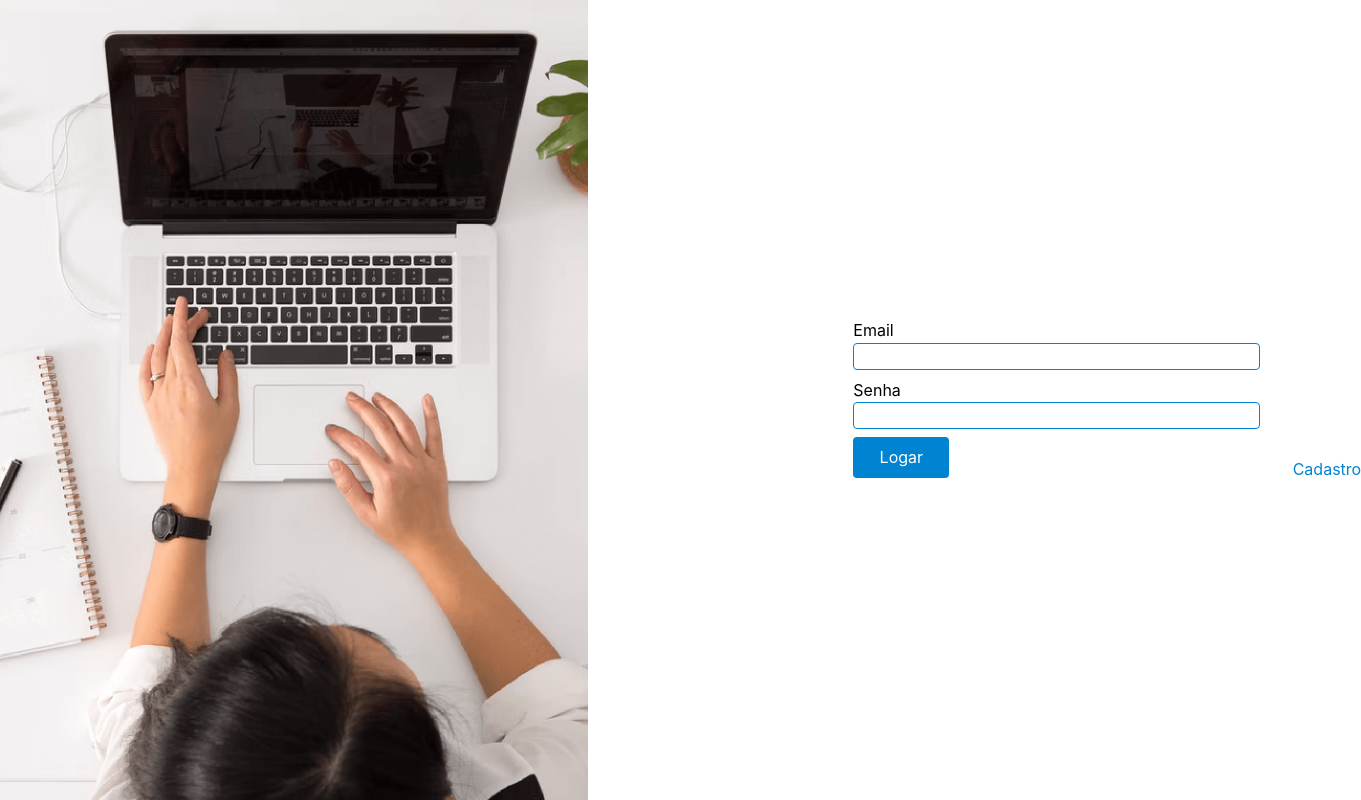
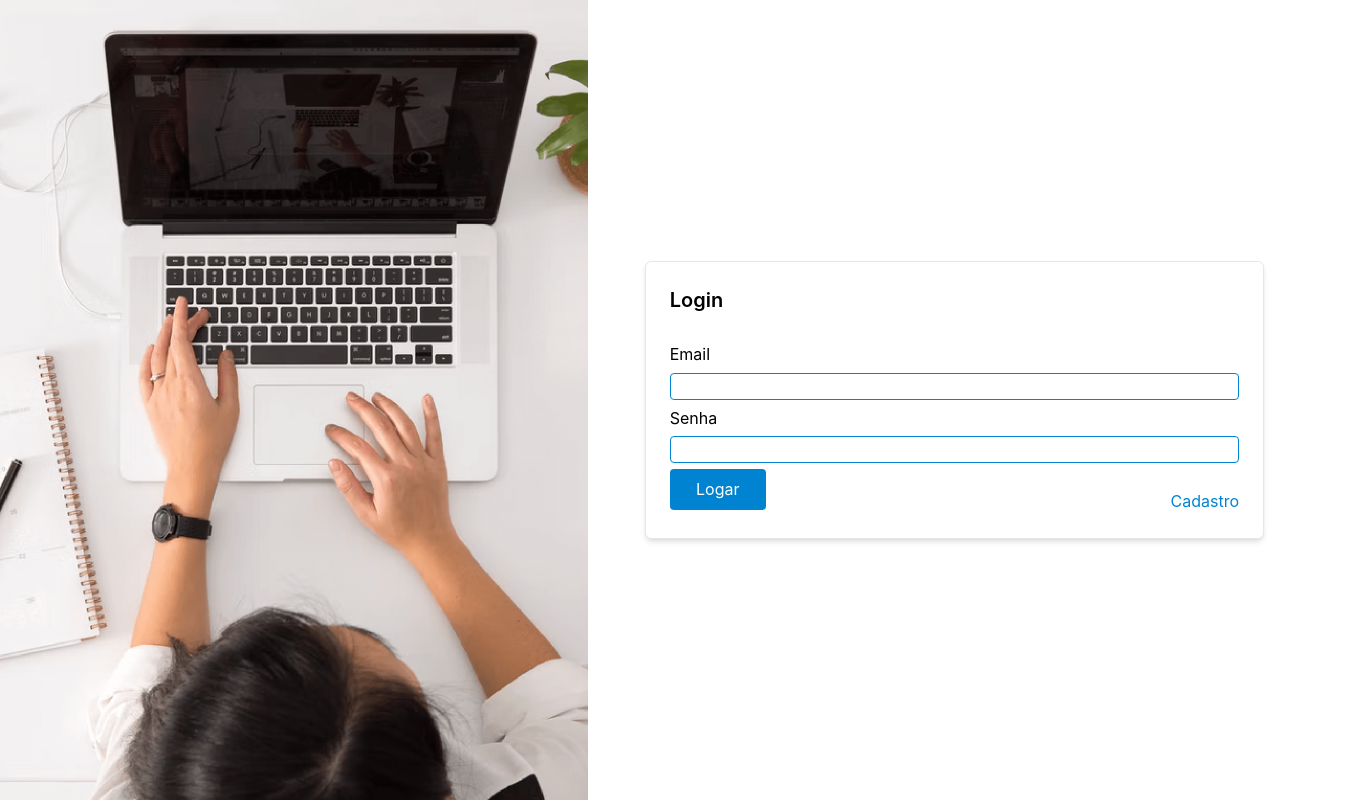
Before and after one commit to alv-gov-pi/desafio, a Next.js app in the folder app/: page /login in a window 1280 px wide. Shown: the whole page, 1361 px wide, since content can reach past the window. Built offline with nearby package versions, Linux system fonts and the light colour scheme; no server answers.

Commit message:
Alteração para dar aparência de card e substituição de grid por flex

```diff
--- a/app/src/components/forms/login/index.tsx
+++ b/app/src/components/forms/login/index.tsx
@@ -27,18 +27,20 @@ function FormLogin() {
         router.replace('/usuario')
 
     }
-    return(
-            <form onSubmit={login} className='grid content-center gap-2 w-4/12 mr-5' method="POST">
-                <div className="grid">
-                    <label htmlFor="email"/>Email
+    return (
+        <div className="space-y-4 rounded-md bg-white p-6 shadow-md border border-gray-200 w-8/12 flex flex-col mr-4 gap-1.5">
+            <h1 className="text-xl font-semibold text-content-emphasis">Login</h1>
+            <form onSubmit={login} method="POST">
+                <div className="flex flex-col gap-1.5">
+                    <label htmlFor="email" />Email
                     <input type="text" id='email'
                         className="border border-sky-600 rounded-sm"
                         name="email"
                         onChange={(e) => setEmail(e.target.value)}
                     />
                 </div>
-                <div className="grid">
-                    <label htmlFor="password"/>Senha
+                <div className="flex flex-col gap-1.5">
+                    <label htmlFor="password" />Senha
                     <input type="password"
                         id='password'
                         className="border border-sky-600 rounded-sm"
@@ -47,11 +49,12 @@ function FormLogin() {
 
                     />
                 </div>
-                <div className="grid grid-cols-2 content-between">
+                <div className="flex justify-between gap-1.5 mt-1.5">
                     <div><button className="bg-sky-600 p-2 rounded-sm w-24 text-white" type="submit">Logar</button></div>
                     <div className="mt-5 ml-59"><Link className="text-sky-600" href={'/usuario/cadastro'}>Cadastro</Link></div>
                 </div>
             </form>
+        </div>
     )
 }
 
```
Lines whose indentation alone changed are shown as unchanged.
